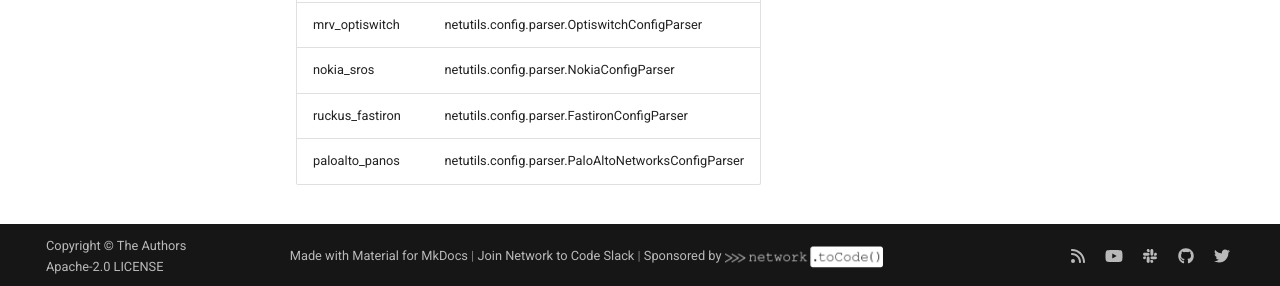
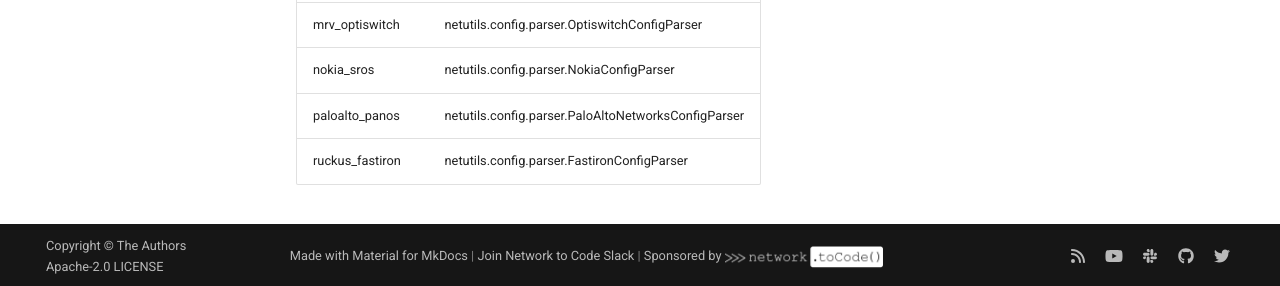
Before and after one commit to networktocode/netutils, an MkDocs documentation site: the page built from docs/dev/include_parser_list.md, in a window 1280 px wide and 1213 px high. Shown: the part 924-1210 px from the top of the window. Built offline with MkDocs 1.6.1 and Material for MkDocs 9.7.7, drawn with Linux system fonts in a browser that asks for light colours; comment, search, counter and statistics services are not loaded.

```diff
--- a/docs/dev/include_parser_list.md
+++ b/docs/dev/include_parser_list.md
@@ -16,5 +16,5 @@
 | mikrotik_routeros | netutils.config.parser.RouterOSConfigParser |
 | mrv_optiswitch | netutils.config.parser.OptiswitchConfigParser |
 | nokia_sros | netutils.config.parser.NokiaConfigParser |
+| paloalto_panos | netutils.config.parser.PaloAltoNetworksConfigParser |
 | ruckus_fastiron | netutils.config.parser.FastironConfigParser |
-| paloalto_panos | netutils.config.parser.PaloAltoNetworksConfigParser |
```
